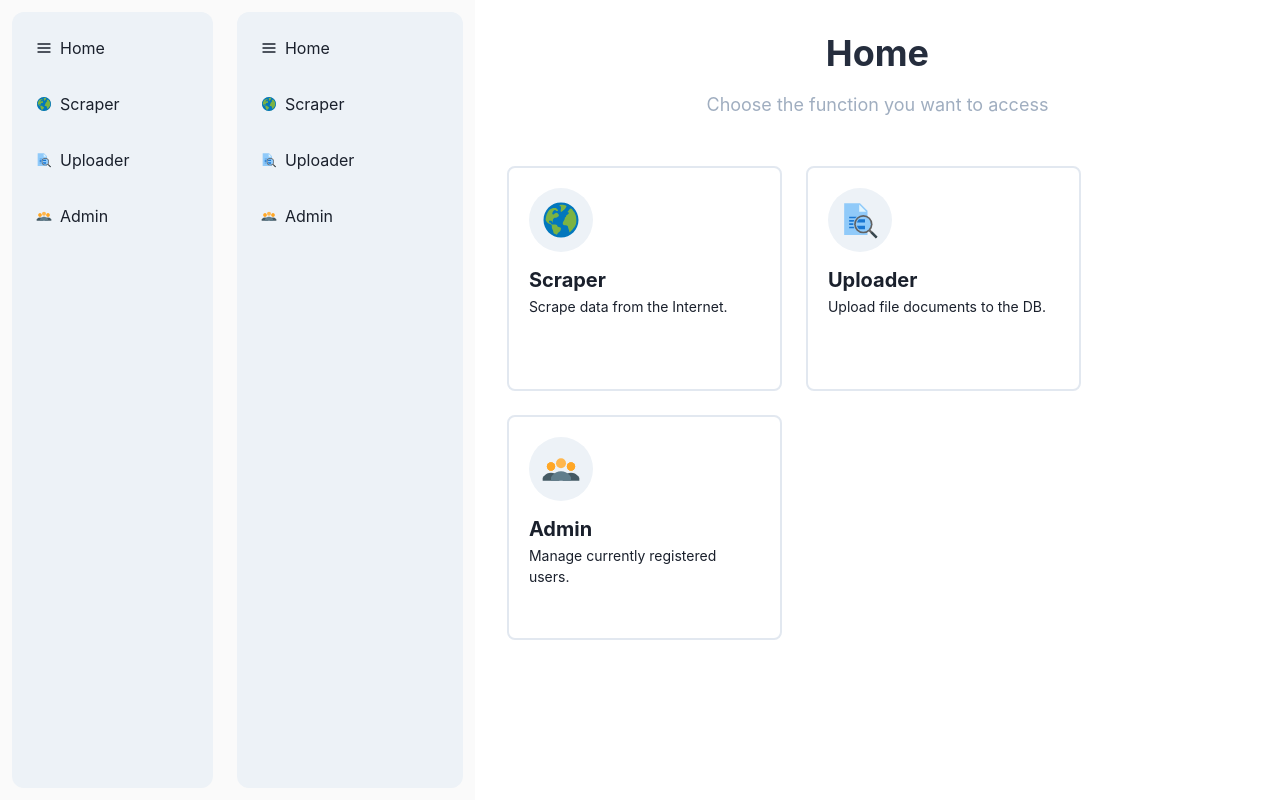
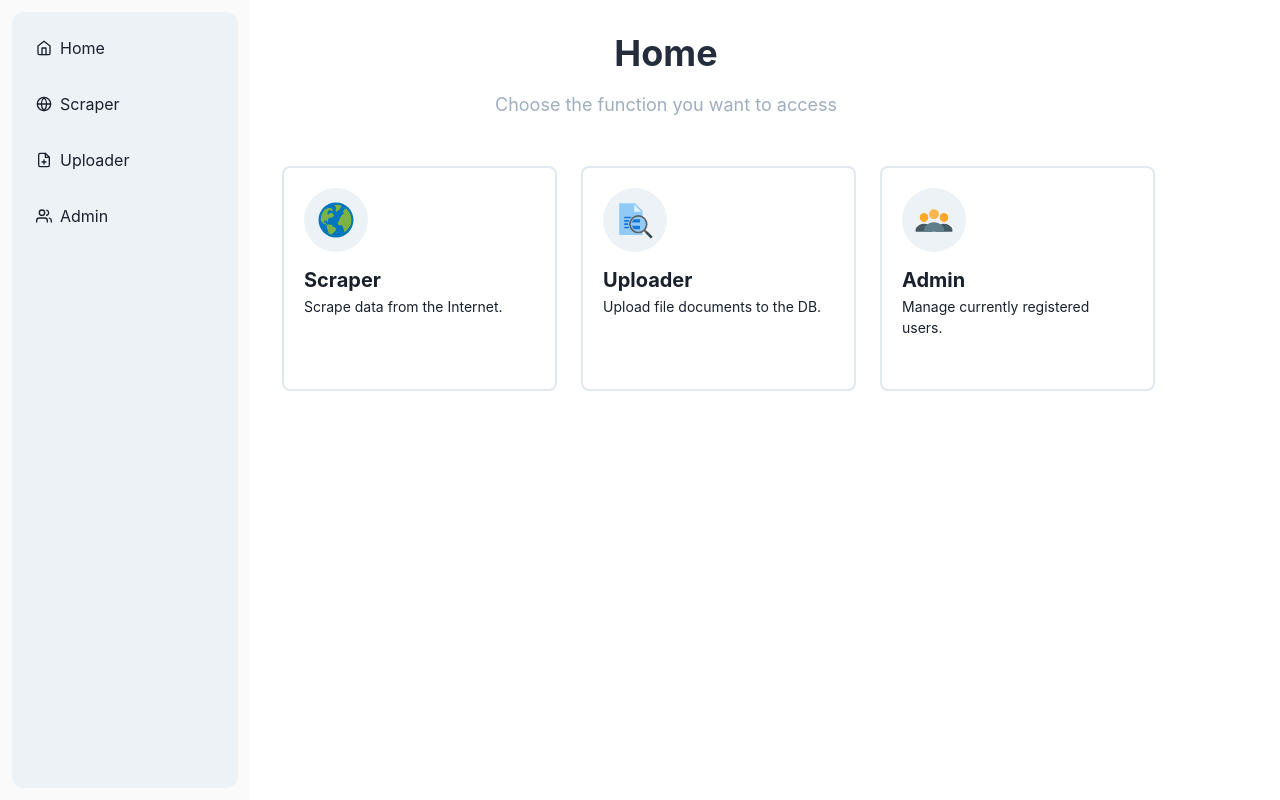
Before and after one commit to szhou12/react-fastapi-app, a React (Vite) app in the folder frontend/: page /login-staff in a window 1280 px wide. Both pictures are taken after typing "name@example.com", "Sample123" into the empty fields and a click on the button "Sign in". Built offline with nearby package versions, Linux system fonts and the light colour scheme.

Commit message:
v2 Added: main's README, v1-HomeScreen.md; Sidebar, DashboardHome

```diff
--- a/frontend/src/components/Dashboard/DashboardHome.jsx
+++ b/frontend/src/components/Dashboard/DashboardHome.jsx
@@ -73,7 +73,7 @@ const LinkCard = ({ heading, description, icon, href }) => {
 export default function DashboardHome() {
   return (
     <Flex>
-      <Sidebar />
+      {/* <Sidebar /> */}
       <Box flex="1" p={8}>
         <Stack spacing={4} maxW={'3xl'} textAlign={'center'}>
           <Heading fontSize={{ base: '2xl', sm: '4xl' }} fontWeight={'bold'} color={'ui.darkSlate'}>
--- a/frontend/src/components/Sidebar.jsx
+++ b/frontend/src/components/Sidebar.jsx
@@ -14,12 +14,7 @@ import {
     Stack,
     Icon,
   } from "@chakra-ui/react"
-  import {
-    FcConferenceCall,
-    FcFinePrint,
-    FcGlobe,
-  } from 'react-icons/fc'
-  import { FiMenu } from "react-icons/fi"
+  import { FiGlobe, FiHome, FiFilePlus, FiUsers, FiMenu } from "react-icons/fi"
   import { Link as RouterLink } from "react-router-dom"
 
   const Sidebar = () => {
@@ -29,10 +24,10 @@ import {
     const { isOpen, onOpen, onClose } = useDisclosure()
 
     const navItems = [
-      { name: 'Home', path: '/', icon: FiMenu },
-      { name: 'Scraper', path: '/scraper', icon: FcGlobe },
-      { name: 'Uploader', path: '/uploader', icon: FcFinePrint },
-      { name: 'Admin', path: '/admin', icon: FcConferenceCall },
+      { name: 'Home', path: '/', icon: FiHome },
+      { name: 'Scraper', path: '/scraper', icon: FiGlobe },
+      { name: 'Uploader', path: '/uploader', icon: FiFilePlus },
+      { name: 'Admin', path: '/admin', icon: FiUsers },
     ]
 
     const SidebarContent = () => (
```
Also changed, not shown: 2 other files (tests, documents, lock files or other folders).
